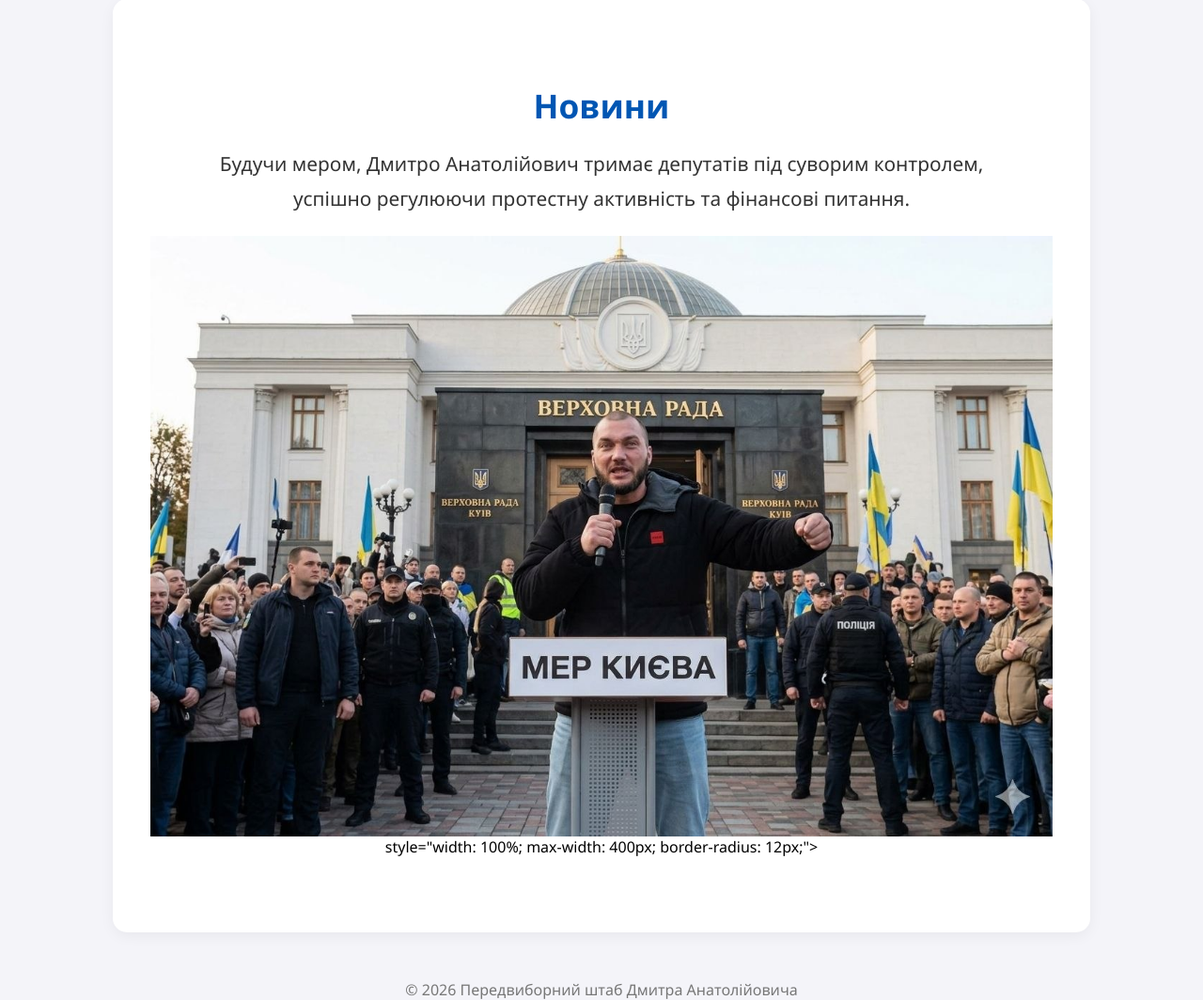
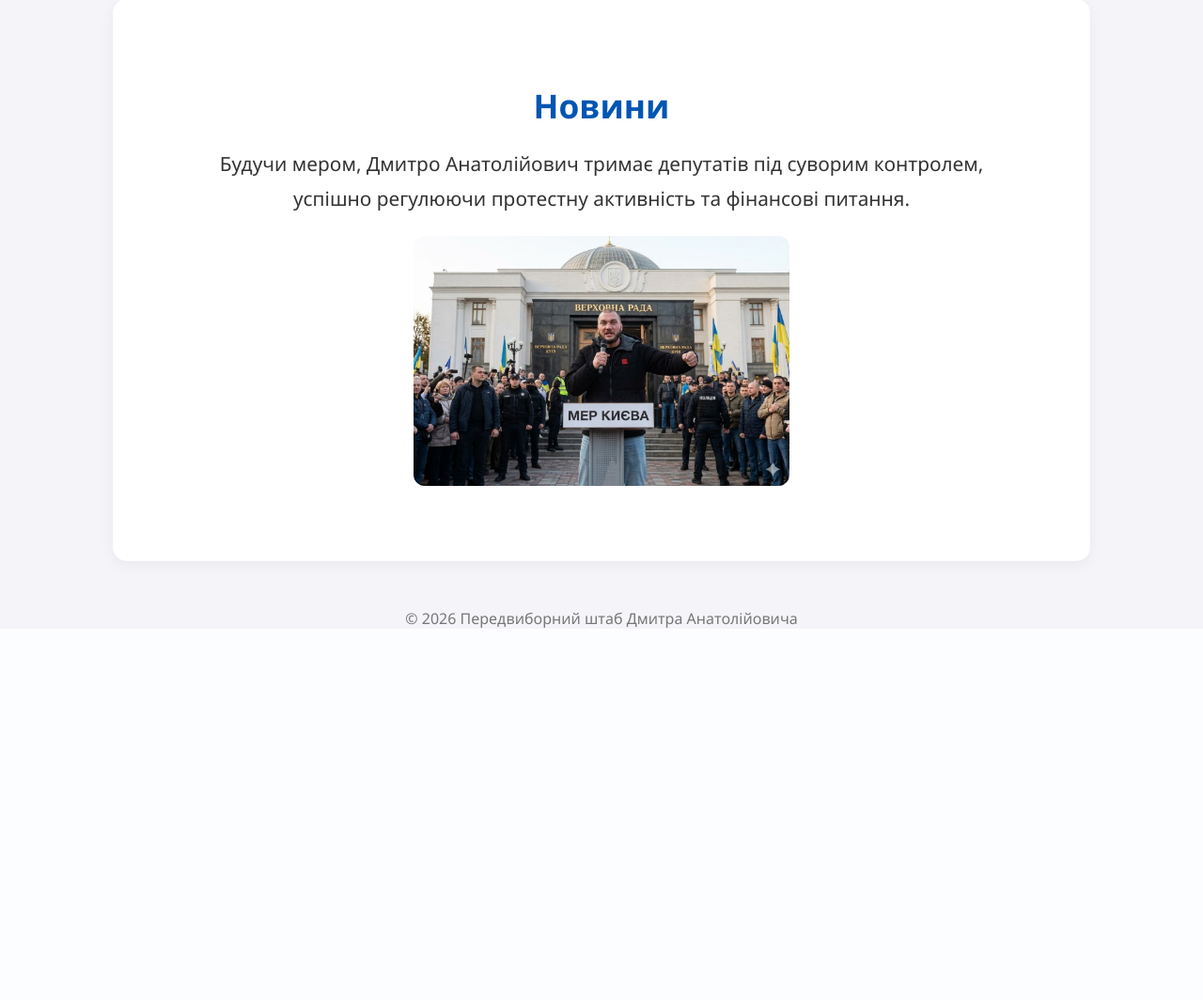
Before and after one commit to roanmarley/sait, a Flask app: page / in a window 1280 px wide. Shown: the part 2332-3396 px from the top of the page at 94% size. After the commit the page ends 3000 px from the top, so only its background shows below. Run offline with Flask 3, Linux system fonts and the light colour scheme.

Commit message:
Update index.html

```diff
--- a/mayor_site/templates/index.html
+++ b/mayor_site/templates/index.html
@@ -268,7 +268,7 @@ img {
 
 <div style="display: flex; flex-direction: column; align-items: center; justify-content: center; padding: 20px;">
     <!-- Сама картинка -->
-<img src="static/4.jpg" alt="Фото 4"> style="width: 100%; max-width: 400px; border-radius: 12px;">
+<img src="static/4.jpg" style="width: 100%; max-width: 400px; border-radius: 12px;">
 
    </div>
 
```
